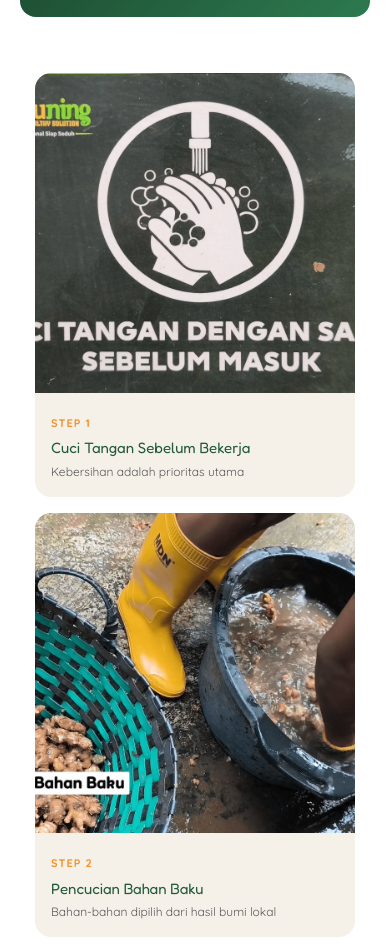
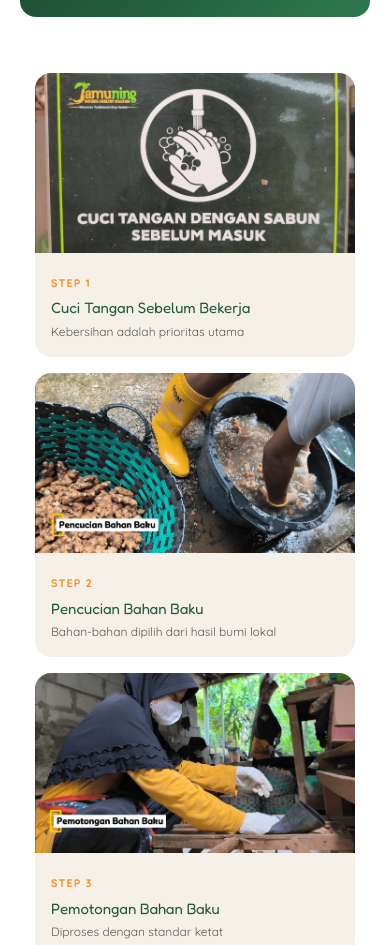
Before and after one commit to GregoriusPeitra/JamuzenLandingPage, a plain HTML site: page index.html in a window 390 px wide. Shown: the part 10326-11271 px from the top of the page. Drawn offline with Linux system fonts and the light colour scheme.

Commit message:
Update index.html

```diff
--- a/index.html
+++ b/index.html
@@ -1543,8 +1543,9 @@
 
     .gallery-item img {
       width: 100%;
-      aspect-ratio: 4 / 3;
-      object-fit: cover;
+      height: auto;
+      aspect-ratio: auto;
+      object-fit: contain;
       display: block;
     }
 
@@ -1696,7 +1697,7 @@
       }
 
       .gallery-item img {
-        aspect-ratio: 1 / 1;
+        aspect-ratio: auto;
       }
 
       .empowerment-box {
```
